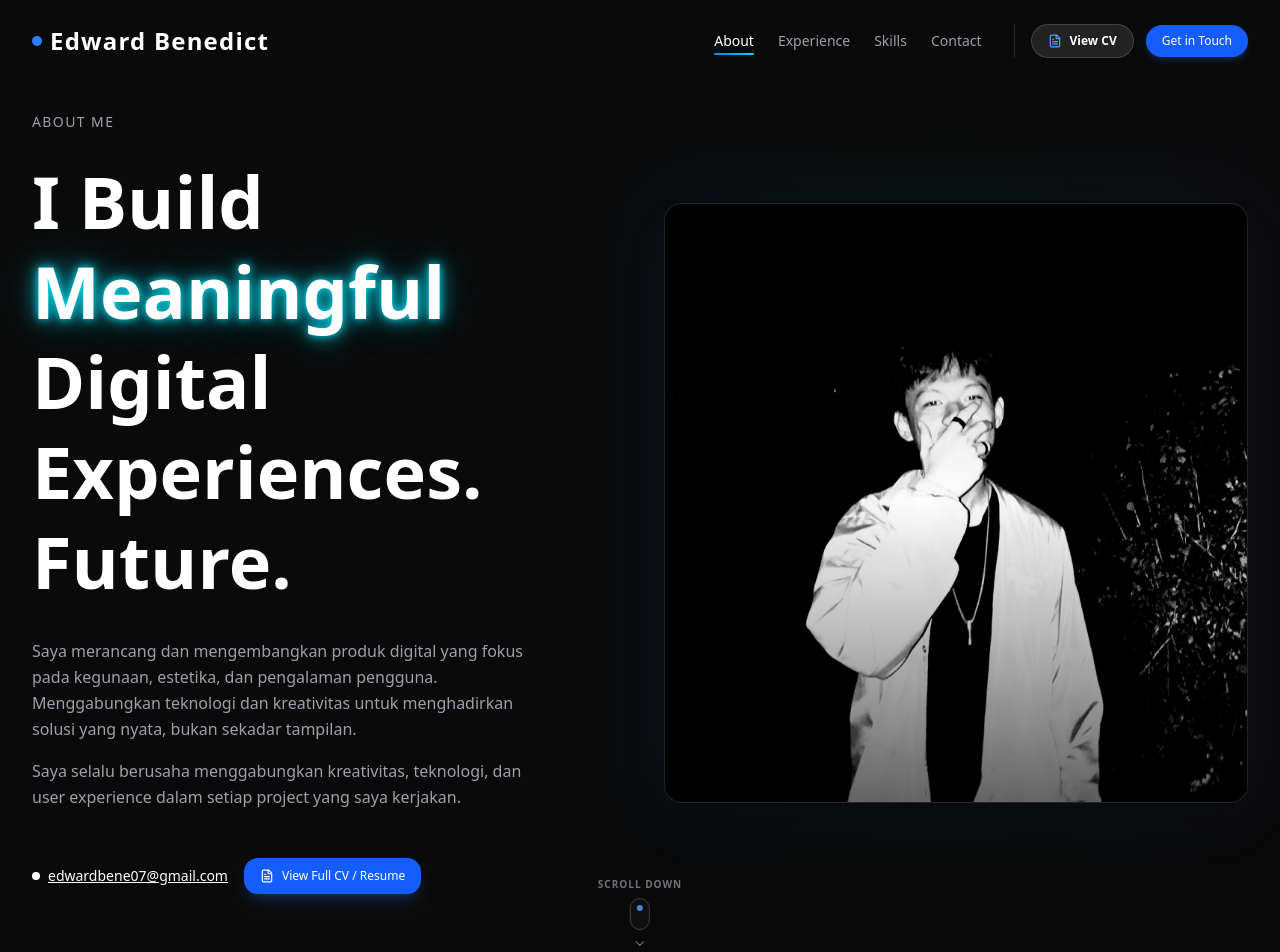
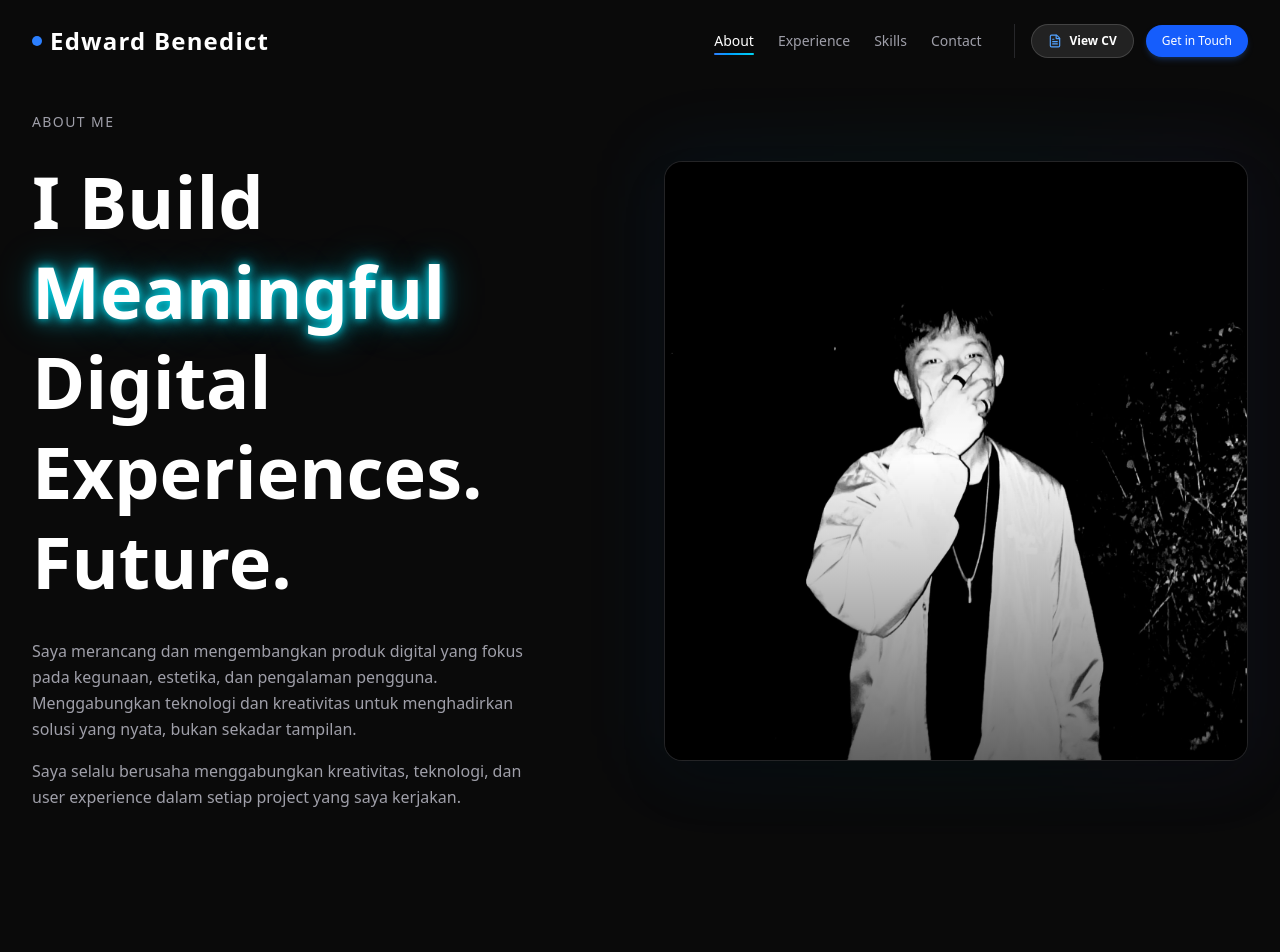
Before and after one commit to edwardsajaaa/PRTO, a Next.js app: page / in a window 1280 px wide. Shown: the top 952 px of the page. Built offline with nearby package versions, Linux system fonts and the light colour scheme.

Commit message:
feat: remove hero scroll-down and email, relocate View Full CV button to Academic Background

```diff
--- a/src/components/sections/ExperienceSection.tsx
+++ b/src/components/sections/ExperienceSection.tsx
@@ -1,8 +1,9 @@
 'use client';
 
+import Link from 'next/link';
 import { motion } from 'framer-motion';
 import Image from 'next/image';
-import { Star } from 'lucide-react';
+import { Star, FileText } from 'lucide-react';
 import { experienceData, educationData } from '@/data';
 
 export function ExperienceSection() {
@@ -141,12 +142,22 @@ export function ExperienceSection() {
             className="pt-12"
           >
             <div className="space-y-8">
-              <div className="space-y-4">
-                <p className="text-sm text-zinc-400 tracking-widest uppercase">Education</p>
-                <h3 className="text-3xl md:text-4xl font-bold">Academic Background</h3>
+              <div className="flex flex-col sm:flex-row sm:items-end justify-between gap-4">
+                <div className="space-y-3">
+                  <p className="text-sm text-zinc-400 tracking-widest uppercase">Education</p>
+                  <h3 className="text-3xl md:text-4xl font-bold">Academic Background</h3>
+                </div>
+
+                <Link
+                  href="/resume"
+                  className="inline-flex items-center gap-2 px-5 py-2.5 rounded-xl bg-blue-600 hover:bg-blue-500 text-white font-medium text-xs shadow-lg shadow-blue-500/20 transition-all hover:scale-105 active:scale-95 shrink-0"
+                >
+                  <FileText className="w-3.5 h-3.5" />
+                  <span>View Full CV / Resume</span>
+                </Link>
               </div>
 
-              <div className="grid md:grid-cols-3 gap-8 mt-8">
+              <div className="grid md:grid-cols-2 gap-8 mt-8">
                 {educationData.map((item, index) => (
                   <motion.div
                     key={index}
--- a/src/components/sections/HeroSection.tsx
+++ b/src/components/sections/HeroSection.tsx
@@ -1,8 +1,6 @@
 'use client';
 
-import Link from 'next/link';
 import { motion } from 'framer-motion';
-import { ChevronDown, FileText } from 'lucide-react';
 import { ProfileCard3D } from './ProfileCard3D';
 
 export function HeroSection() {
@@ -32,78 +30,12 @@ export function HeroSection() {
                 Saya selalu berusaha menggabungkan kreativitas, teknologi, dan user experience dalam setiap project yang saya kerjakan.
               </p>
             </div>
-
-            <motion.div
-              initial={{ opacity: 0 }}
-              animate={{ opacity: 1 }}
-              transition={{ delay: 0.6 }}
-              className="pt-4 flex flex-wrap items-center gap-4"
-            >
-              <a
-                href="https://mail.google.com/mail/?view=cm&to=edwardbene07@gmail.com"
-                target="_blank"
-                rel="noopener noreferrer"
-                className="text-white hover:text-blue-400 underline transition-colors inline-flex items-center gap-2 text-sm"
-              >
-                <span className="w-2 h-2 bg-white rounded-full"></span>
-                edwardbene07@gmail.com
-              </a>
-
-              <Link
-                href="/resume"
-                className="inline-flex items-center gap-2 px-4 py-2.5 rounded-xl bg-blue-600 hover:bg-blue-500 text-white font-medium text-xs shadow-lg shadow-blue-500/20 transition-all hover:scale-105 active:scale-95"
-              >
-                <FileText className="w-3.5 h-3.5" />
-                View Full CV / Resume
-              </Link>
-            </motion.div>
           </motion.div>
 
           {/* Right Column - 3D Interactive Profile Card */}
           <ProfileCard3D />
         </div>
       </div>
-
-      {/* Animated Scroll Down Indicator */}
-      <motion.div
-        initial={{ opacity: 0, y: -10 }}
-        animate={{ opacity: 1, y: 0 }}
-        transition={{ delay: 1, duration: 0.8 }}
-        className="absolute bottom-6 left-1/2 -translate-x-1/2 flex flex-col items-center gap-1.5 cursor-pointer group z-20"
-        onClick={() => {
-          document.getElementById('experience')?.scrollIntoView({ behavior: 'smooth' });
-        }}
-      >
-        <span className="text-[10px] tracking-widest uppercase text-zinc-500 group-hover:text-blue-400 transition-colors font-semibold">
-          Scroll Down
-        </span>
-        <div className="w-5 h-8 rounded-full border border-zinc-700 group-hover:border-blue-400 transition-colors flex items-start justify-center p-1 bg-zinc-900/40 backdrop-blur-sm">
-          <motion.div
-            animate={{
-              y: [0, 10, 0],
-              opacity: [1, 0.2, 1]
-            }}
-            transition={{
-              duration: 1.8,
-              repeat: Infinity,
-              ease: 'easeInOut'
-            }}
-            className="w-1.5 h-1.5 rounded-full bg-blue-400"
-          />
-        </div>
-        <motion.div
-          animate={{
-            y: [0, 3, 0]
-          }}
-          transition={{
-            duration: 1.8,
-            repeat: Infinity,
-            ease: 'easeInOut'
-          }}
-        >
-          <ChevronDown className="w-3.5 h-3.5 text-zinc-500 group-hover:text-blue-400 transition-colors" />
-        </motion.div>
-      </motion.div>
     </section>
   );
 }
```
